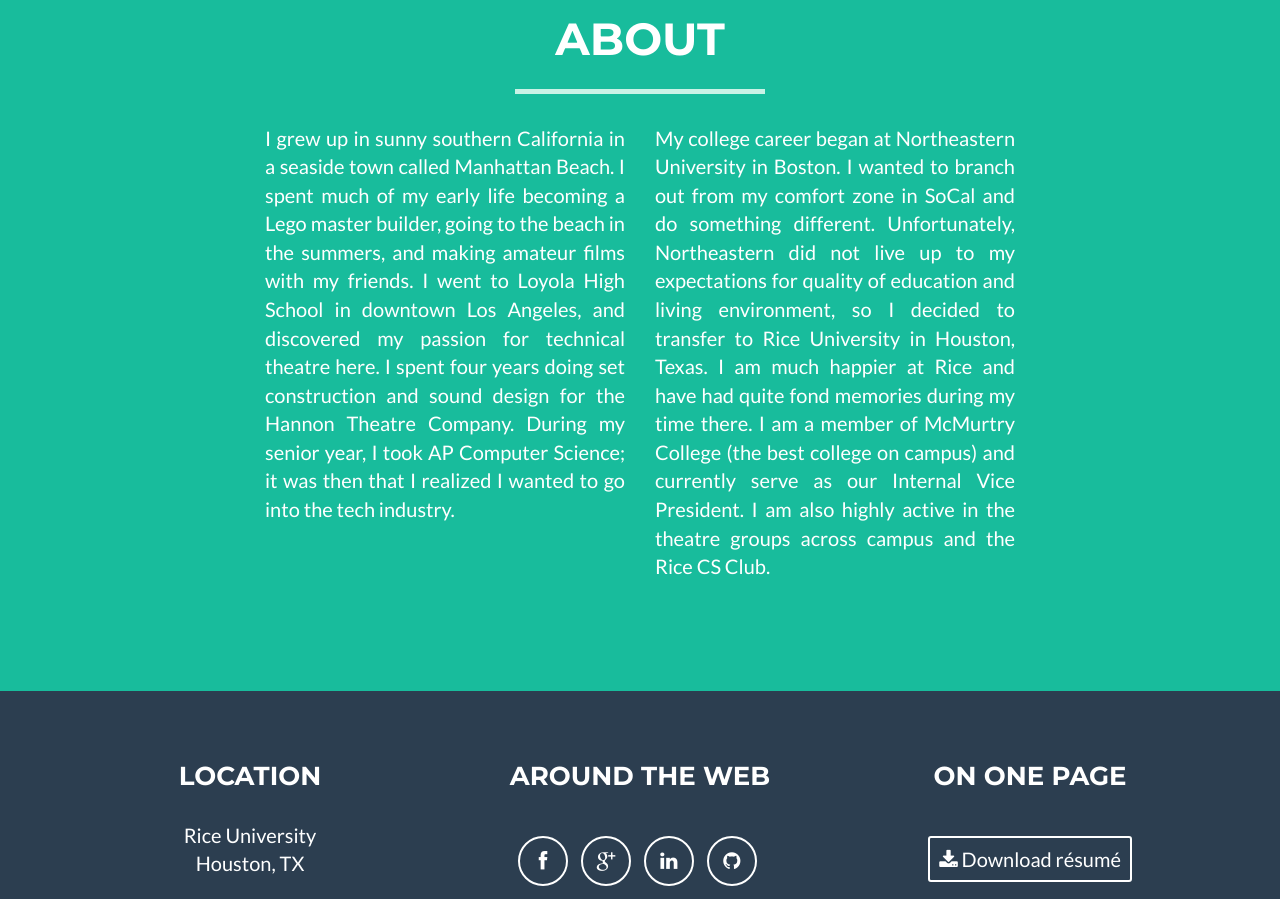
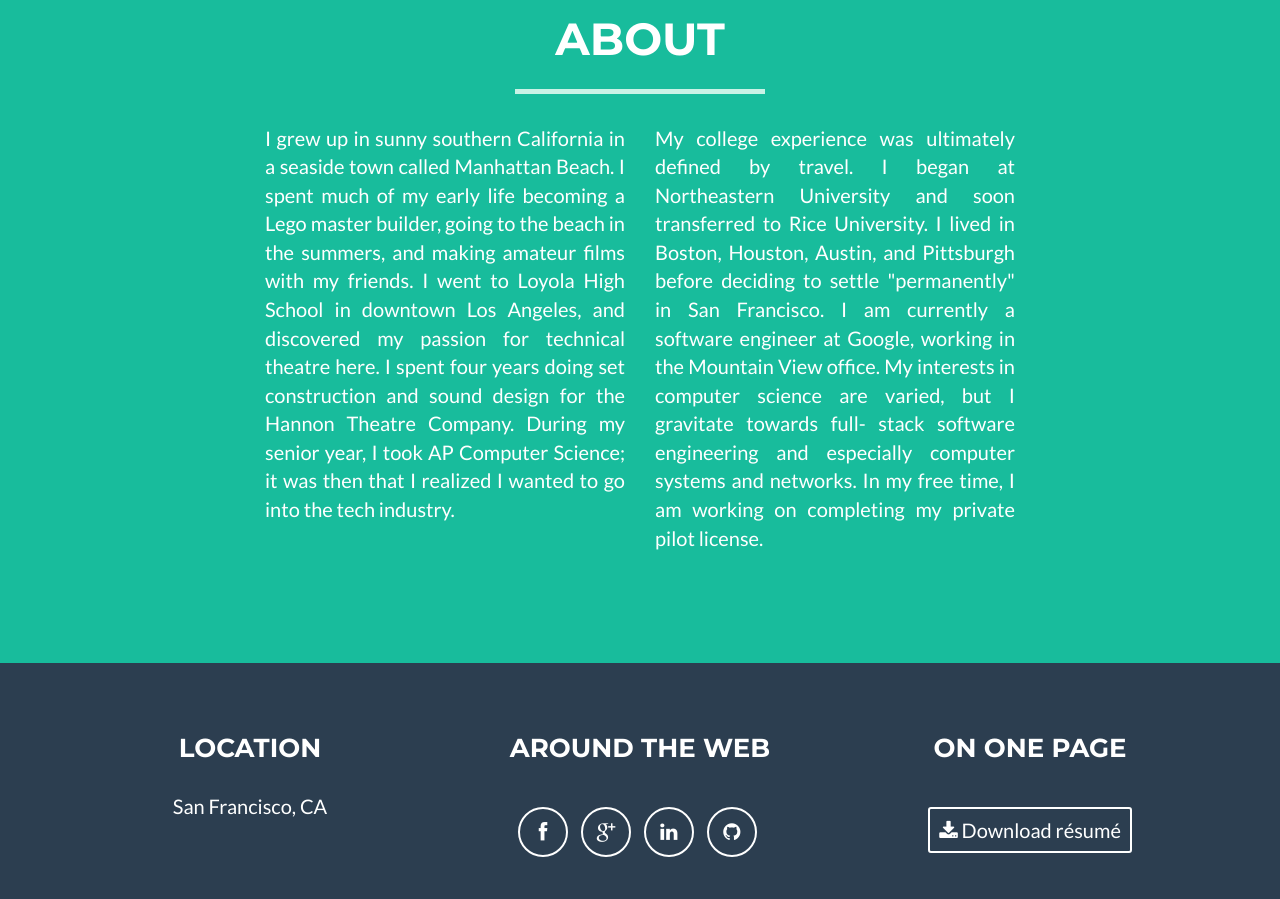
Before and after one commit to wallaceicy06/personal-website, a plain HTML site: page index.html in a window 1280 px wide. Shown: the part 1800-2699 px from the top of the page. Drawn offline with nearby package versions, Linux system fonts and the light colour scheme.

Commit message:
Updated location and bio.

```diff
--- a/index.html
+++ b/index.html
@@ -170,17 +170,16 @@
                     go into the tech industry.</p>
                 </div>
                 <div class="col-lg-4 bio">
-                    <p>My college career began at Northeastern University in
-                    Boston. I wanted to branch out from my comfort zone in
-                    SoCal and do something different. Unfortunately,
-                    Northeastern did not live up to my expectations for quality
-                    of education and living environment, so I decided to
-                    transfer to Rice University in Houston, Texas. I am much
-                    happier at Rice and have had quite fond memories during my
-                    time there. I am a member of McMurtry College (the best
-                    college on campus) and currently serve as our Internal Vice
-                    President. I am also highly active in the theatre groups
-                    across campus and the Rice CS Club.</p>
+                    <p>My college experience was ultimately defined by travel.
+                    I began at Northeastern University and soon transferred to
+                    Rice University. I lived in Boston, Houston, Austin, and
+                    Pittsburgh before deciding to settle "permanently" in San
+                    Francisco. I am currently a software engineer at Google,
+                    working in the Mountain View office. My interests in
+                    computer science are varied, but I gravitate towards full-
+                    stack software engineering and especially computer systems
+                    and networks. In my free time, I am working on completing
+                    my private pilot license.</p>
                 </div>
             </div>
         </div>
@@ -192,8 +191,7 @@
                 <div class="row">
                     <div class="footer-col col-md-4">
                         <h3>Location</h3>
-                        <p title="The greatest university on Earth">Rice University<br>
-                        Houston, TX</p>
+                        <p title="the second greatest city on Earth">San Francisco, CA</p>
                     </div>
                     <div class="footer-col col-md-4">
                         <h3>Around the Web</h3>
```
